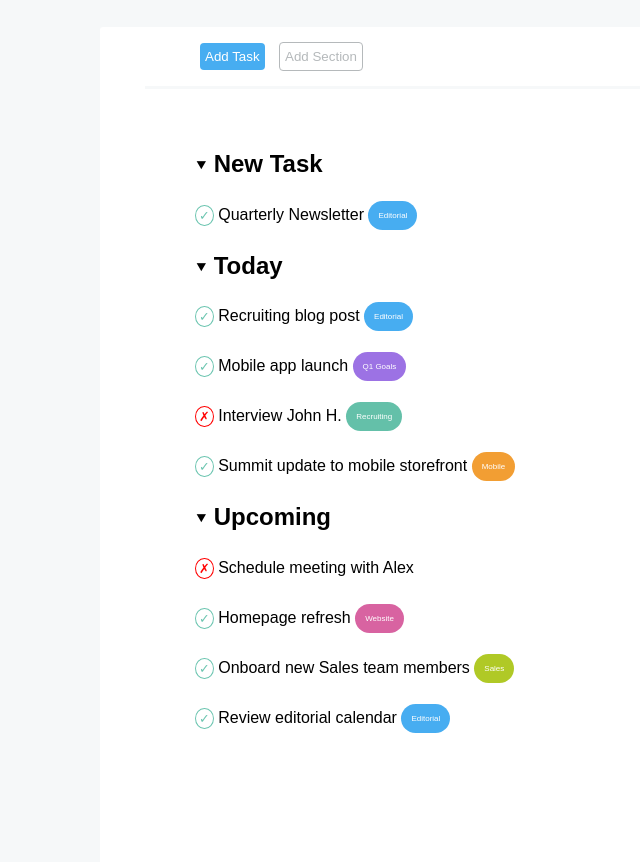
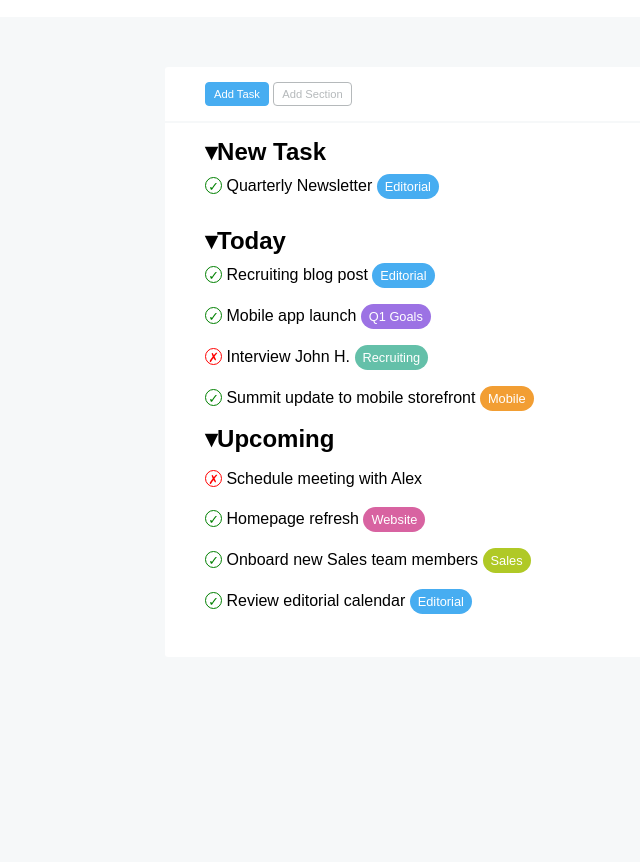
Before and after one commit to EmilianaManzo/html-css-toboolist, a plain HTML site: page index.html in a window 1280 px wide. Shown: the part 103-965 px from the top of the page, without its empty margins (0-640 px from the left). After the commit the page ends 810 px from the top, so only its background shows below. Drawn offline with Linux system fonts and the light colour scheme.

Commit message:
correzione esercizio

```diff
--- a/assets/style/style.css
+++ b/assets/style/style.css
@@ -11,48 +11,57 @@ body{
 }
 
 /* Regole generali */
-.little_container button{
-  padding: 6px 5px;
+
+.little_container .btn{
+  font-size: .7em;
   text-align: center;
+  padding: 5px 8px;
+  border: none;
   border-radius: 4px;
-  margin: 5px;
   cursor: pointer;
 }
 
-.under_row li {
+
+.big_container li {
   list-style: none;
-  font-size: 1rem;
+
 }
 
-.under_row .rounded{
+.big_container h3{
+  font-size: 1.5rem;;
+}
+
+.rounded{
+  display: inline-block;
+  width: 17px;
+  height: 17px;
+  border-radius: 50%;
+  text-align: center;
+  line-height: 17px;
+  font-size: .8rem;
+}
+
+li .badge{
   color: white;
   border-radius: 50px;
-  border: none;
-  height: 20px;
-  width: 20px;
-  padding: 10px 10px;
-  font-size: 0.5em;
+  padding: 5px 8px;
+  font-size: 0.8em;
 }
 
 /* Header  */
 header{
   background-color: white;
-  height: 100px;
-}
-
-.container{
-  height: 100px;
+  padding: 10px 20px;
 }
 
 
-
-.container img{
+header img{
   margin-left: 20px;
   vertical-align: middle;
 }
 
-.container span{
-  font-size:3rem;
+header span{
+  font-size: 40px;
   font-weight: bold;
   line-height:100px;
 }
@@ -64,90 +73,87 @@ span.title{
 
 main{
   background-color: white;
-  max-width: 1400px;
-  height: 1000px;
-  margin: 30px 100px;
+  max-width: 950px;
+  margin: 50px auto;
   border-radius: 3px;
-  padding: 0 45px;
 }
 
-main .little_container{
-  border-bottom: 3px solid #f6f8f9;
-  padding: 10px 50px;
+.little_container,
+.big_container{
+  padding: 15px 40px;
 }
 
-main .little_container #task{
+.little_container{
+  border-bottom: 2px solid #f6f8f9;
+}
+
+.btn.btn-task{
   background-color: #47adf1;
   color: white;
-  border: none;
+  border: 1px solid #47adf1;
 }
 
+.btn.btn-task:hover{
+  background-color: #7cc0ed;
+}
 
-main .little_container #section{
+.btn.btn-section{
   background-color: white;
   color:#b5b9bb;
   border: 1px solid #b5b9bb;
 }
 
-main .big_container{
-  height: 50px;
-  padding: 50px 50px;
-
+.btn.btn-section:hover{
+  background-color:#a1a4a5 ;
 }
 
-.big_container h2{
-  line-height: 50px;
-}
-
-.big_container span {
-  font-size: 15px;
-  vertical-align: middle;
-}
-
-.big_container .under_row .check{
-  font-size: .8em;
-  color: #6cc5b0;
-  border-radius: 50%;
-  border: 1px solid #6cc5b0;
-  height: 50px;
-  width: 50px;
-  text-align: center;
-  line-height: 50px;
-  padding: 2px 3px;
-}
-.big_container .under_row .cross{
-  font-size: .8em;
-  color: red;
-  border-radius: 50%;
-  border: 1px solid red;
-  height: 50px;
-  width: 50px;
-  text-align: center;
-  line-height: 50px;
-  padding: 2px 3px;
+.big_container li h3::before{
+  content:"\25BE";
 }
 
 
-.under_row .blue {
+.rounded.check{
+  content: '\2713';
+  color: green;
+  border: 1px solid green;
+}
+
+.rounded.cross{
+  content: '\2717';
+  color: red;
+  border: 1px solid red;
+}
+
+
+
+.big_container ul ul{
+  margin-bottom:20px;
+}
+
+.big_container ul ul li{
+  line-height: 40px;
+}
+
+.badge.blue {
   background-color: #47adf1;
 }
 
-.under_row .violet {
+.badge.violet {
   background-color: #9c72e4;
 }
 
-.under_row .green {
+.badge.green {
   background-color: #64c0a9;
 }
 
-.under_row .orange {
+.badge.orange {
   background-color: #f29e33;
 }
 
-.under_row .pink {
+.badge.pink {
   background-color: #d863a1;
 }
 
-.under_row .lemon {
+.badge.lemon {
   background-color: #b0c926;
 }
--- a/index.html
+++ b/index.html
@@ -11,10 +11,8 @@
 
   <!-- Header -->
   <header>
-    <div class="container">
     <img src="assets/img/Logo.png" alt="Logo">
     <span class="title">Toboolist</span>
-    </div>
   </header>
   <!-- /Header -->
 
@@ -22,99 +20,85 @@
   <main>
     <section class="little_container">
       <div>
-        <button id="task">Add Task</button>
-        <button id="section">Add Section</button>
+        <button class="btn btn-task">Add Task</button>
+        <button class="btn btn-section">Add Section</button>
       </div>
     </section>
 
     <section class=" big_container">
-      <div class="row">
-        <div class="upper_row">
-          <h2><span>&#11206</span> New Task </h2>
-        </div>
-        <div class="under_row">
       <ul>
         <li>
-              <span class="check">&check;</span>
+          <h3>New Task</h3>
+          <ul>
+            <li>
+              <span class="rounded check">&check;</span>
               Quarterly Newsletter
-              <span class="blue rounded">Editorial<span>
+              <span class="blue badge">Editorial<span></span>
             </li>
           </ul>
-        </div>
-      </div>
-
-      <div class="row">
-          <div class="upper_row">
-            <h2><span>&#11206</span> Today </h2>
-          </div>
-
-          <div class="under_row">
-            <ul>
-              <li>
-                <span class="check">&check;</span>
-                Recruiting blog post
-                <span class="blue rounded">Editorial<span>
         </li>
 
         <li>
-                <span class="check">&check;</span>
-                Mobile app launch
-                <span class="violet rounded">Q1 Goals<span>
+          <h3>Today</h3>
+          <ul>
+            <li>
+              <span class="rounded check">&check;</span>
+              Recruiting blog post
+              <span class="blue badge">Editorial<span>
             </li>
 
             <li>
-                <span class="cross">&cross;</span>
-                Interview John H.
-                <span class="green rounded">Recruiting<span>
+              <span class="rounded check">&check;</span>
+              Mobile app launch
+              <span class="violet badge">Q1 Goals<span>
             </li>
 
             <li>
-                <span class="check">&check;</span>
-                Summit update to mobile storefront
-                <span class="orange rounded">Mobile<span>
+              <span class="rounded cross">&cross;</span>
+              Interview John H.
+              <span class="green badge">Recruiting<span>
             </li>
 
-            </ul>
-          </div>
-        </div>
+            <li>
+              <span class="rounded check">&check;</span>
+              Summit update to mobile storefront
+              <span class="orange badge">Mobile<span>
+            </li>
+        </li>
 
-        <div class="row">
-          <div class="upper_row">
-            <h2><span>&#11206</span> Upcoming </h2>
-          </div>
-
-          <div class="under_row">
+        <li>
+          <h3>Upcoming</h3>
           <ul>
             <li>
-                <span class="cross">&cross;</span>
+              <span class="rounded cross">&cross;</span>
               Schedule meeting with Alex
             </li>
 
             <li>
-                <span class="check">&check;</span>
+              <span class="rounded check">&check;</span>
               Homepage refresh
-                <span class="pink rounded">Website<span>
+              <span class="pink badge">Website<span>
             </li>
 
             <li>
-                <span class="check">&check;</span>
+              <span class="rounded check">&check;</span>
               Onboard new Sales team members
-                <span class="lemon rounded">Sales<span>
+              <span class="lemon badge">Sales<span>
             </li>
 
             <li>
-                <span class="check">&check;</span>
+              <span class="rounded check">&check;</span>
               Review editorial calendar
-                <span class="blue rounded">Editorial<span>
+              <span class="blue badge">Editorial<span>
             </li>
           </ul>
-          </div>
-
+        </li>
+      </ul>
     </section>
 
 
+
   </main>
-  <!-- /Main  -->
 
 
 </body>
```
Lines whose indentation alone changed are shown as unchanged.
